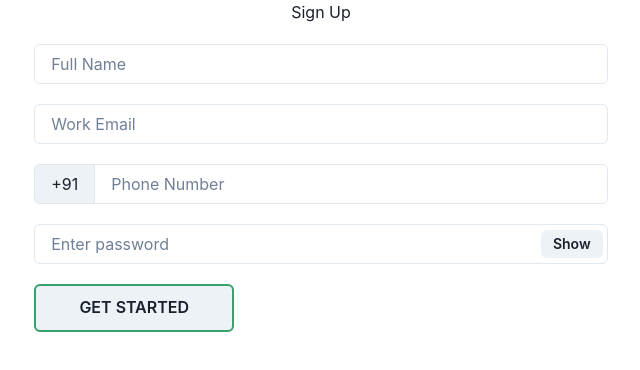
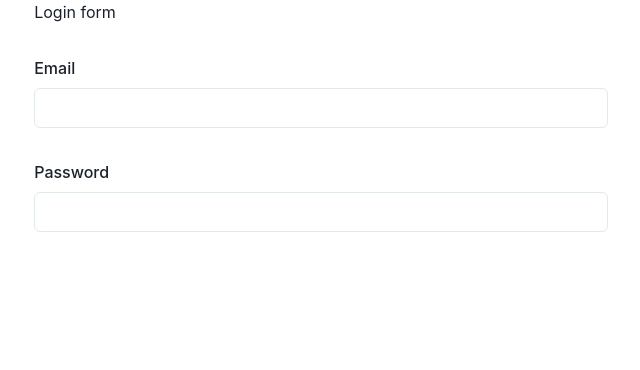
Before and after one commit to Abhishek047/matrix-frontend, a React (Vite) app: page /login in a window 1280 px wide. Shown: the top 370 px of the page, without its empty margins (319-959 px from the left). Built offline with nearby package versions, Linux system fonts and the light colour scheme.

Commit message:
Use form hook

```diff
--- /dev/null
+++ b/src/components/forms/FormRender.tsx
@@ -0,0 +1,23 @@
+import { FormField } from "../../hooks/useForm";
+import { AllowedTextInputs, TextInput } from "./TextInput";
+interface Props {
+  input: FormField;
+  onChange: (value: any, field: string) => void;
+}
+export const FormRender = ({ input, onChange }: Props) => {
+  switch (input.type) {
+    case "email":
+    case "password": {
+      return (
+        <TextInput
+          label={input.label}
+          name={input.id}
+          inputType={input.type as AllowedTextInputs}
+          onChange={onChange}
+        />
+      );
+    }
+    default:
+      return <>Un-recognized from field</>;
+  }
+};
--- /dev/null
+++ b/src/components/forms/TextInput.tsx
@@ -0,0 +1,38 @@
+import {
+  FormControl,
+  FormHelperText,
+  FormLabel,
+  Input,
+} from "@chakra-ui/react";
+
+export type AllowedTextInputs = "text" | "password" | "email";
+
+interface Props {
+  label: string;
+  name: string;
+  placeholder?: string;
+  helperText?: string;
+  inputType: AllowedTextInputs;
+  hasError?: boolean;
+  onChange: (value: any, field: string) => void;
+}
+export const TextInput = ({
+  label,
+  name,
+  placeholder: _ph,
+  helperText: _ht,
+  inputType,
+  hasError: _er = false,
+  onChange,
+}: Props) => {
+  return (
+    <FormControl isInvalid={_er}>
+      <FormLabel>{label}</FormLabel>
+      <Input
+        onChange={(event) => onChange(event.target.value, name)}
+        type={inputType}
+      />
+      {_er && _ht && <FormHelperText>{_ht}</FormHelperText>}
+    </FormControl>
+  );
+};
--- a/src/hooks/useForm.ts
+++ b/src/hooks/useForm.ts
@@ -1,3 +1,4 @@
+/* eslint-disable @typescript-eslint/no-explicit-any */
 import { useCallback, useState } from "react";
 import { validationCheck } from "../utils/functions";
 
@@ -14,6 +15,7 @@ export interface FormField {
     max?: number | Validation;
     required?: boolean | Validation;
   };
+  type: React.HTMLInputTypeAttribute;
 }
 
 export interface FormFields {
@@ -23,12 +25,12 @@ interface FormProps {
   formFields: FormFields;
   validationAfterChange?: boolean;
 }
-export const useForm = <T extends object>({
+export const useForm = ({
   formFields,
   validationAfterChange: _validationAfterChange = false,
 }: FormProps) => {
-  const [fieldState, setFieldState] = useState<T>();
-  const [errorState, setErrorState] = useState<T>();
+  const [fieldState, setFieldState] = useState({} as Record<string, any>);
+  const [errorState, setErrorState] = useState({} as Record<string, any>);
 
   const validateSingleField = useCallback(
     (fieldForValidation: string, valueToCheck: any) => {
--- a/src/modules/login/Login.tsx
+++ b/src/modules/login/Login.tsx
@@ -1,5 +1,43 @@
+import { Stack, Text } from "@chakra-ui/react";
+import { FormFields, useForm } from "../../hooks/useForm";
+import { FormRender } from "../../components/forms/FormRender";
+
+const INPUTS: FormFields = {
+  email: {
+    id: "email",
+    label: "Email",
+    required: true,
+    validation: {
+      required: true,
+    },
+    type: "email",
+  },
+  password: {
+    id: "password",
+    label: "Password",
+    required: true,
+    validation: {
+      required: true,
+    },
+    type: "password",
+  },
+};
+
 const Login = () => {
-  return <div></div>;
+  const { handleChange, fieldState, errorState, validate } = useForm({
+    formFields: INPUTS,
+  });
+  console.log(fieldState, errorState);
+  return (
+    <div>
+      <Stack gap={8}>
+        <Text size="xl">Login form</Text>
+        {Object.values(INPUTS).map((value) => (
+          <FormRender key={value.id} input={value} onChange={handleChange} />
+        ))}
+      </Stack>
+    </div>
+  );
 };
 
 export default Login;
--- a/src/router/routeConfigs.ts
+++ b/src/router/routeConfigs.ts
@@ -1,6 +1,7 @@
 import Home from "../modules/home/Home";
 import { Dashboard } from "../modules/dashboard/Dashboard";
 import SignUp from "../modules/signUp/SignUp";
+import Login from "../modules/login/Login";
 
 export type RouteConfig = {
   id: number;
@@ -39,7 +40,7 @@ export const routerConfiguration: RouteConfig[] = [
   {
     id: 4,
     path: ROUTES.LOGIN,
-    Component: SignUp,
+    Component: Login,
     isPublic: true,
   },
 ];
--- a/src/utils/functions.ts
+++ b/src/utils/functions.ts
@@ -1,3 +1,4 @@
+/* eslint-disable @typescript-eslint/no-explicit-any */
 interface ValidationProps {
   value: any;
   validationType: "min" | "max" | "required" | string;
```
Also changed, not shown: .eslintrc.cjs.
